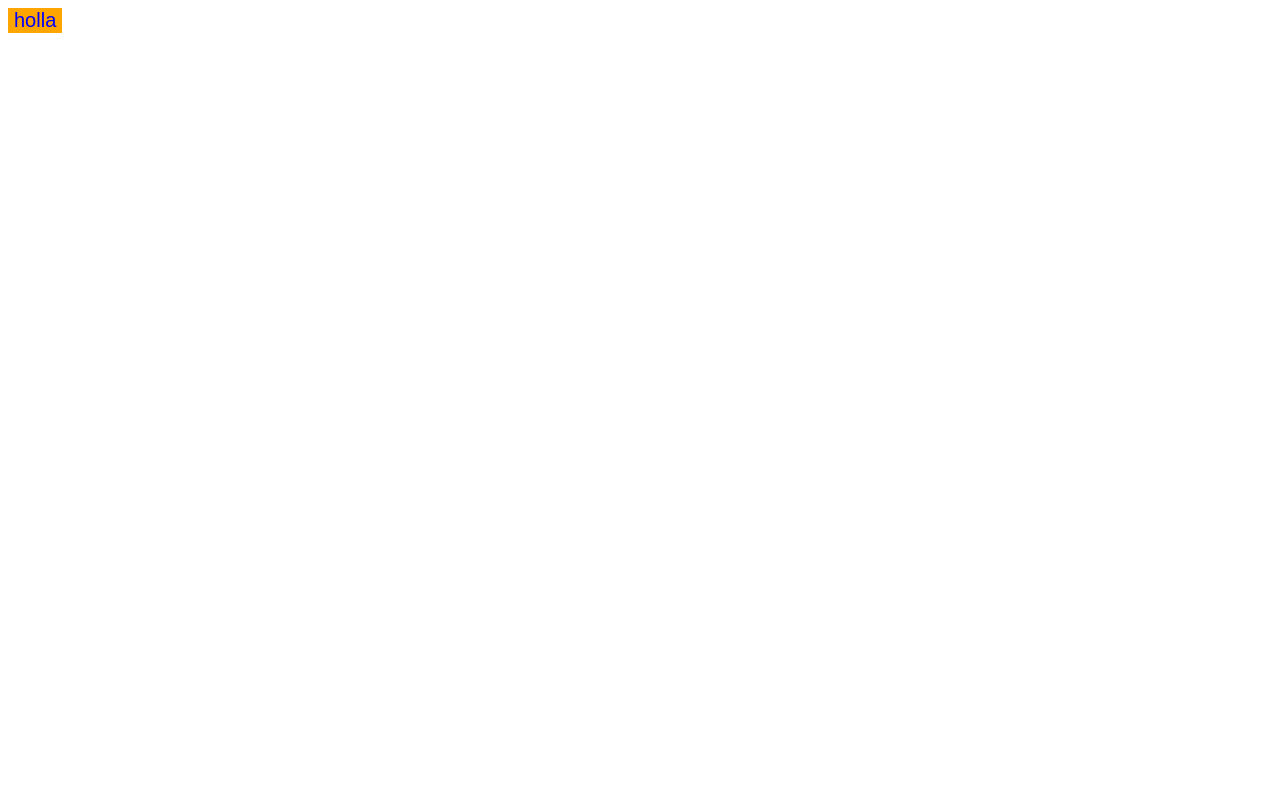
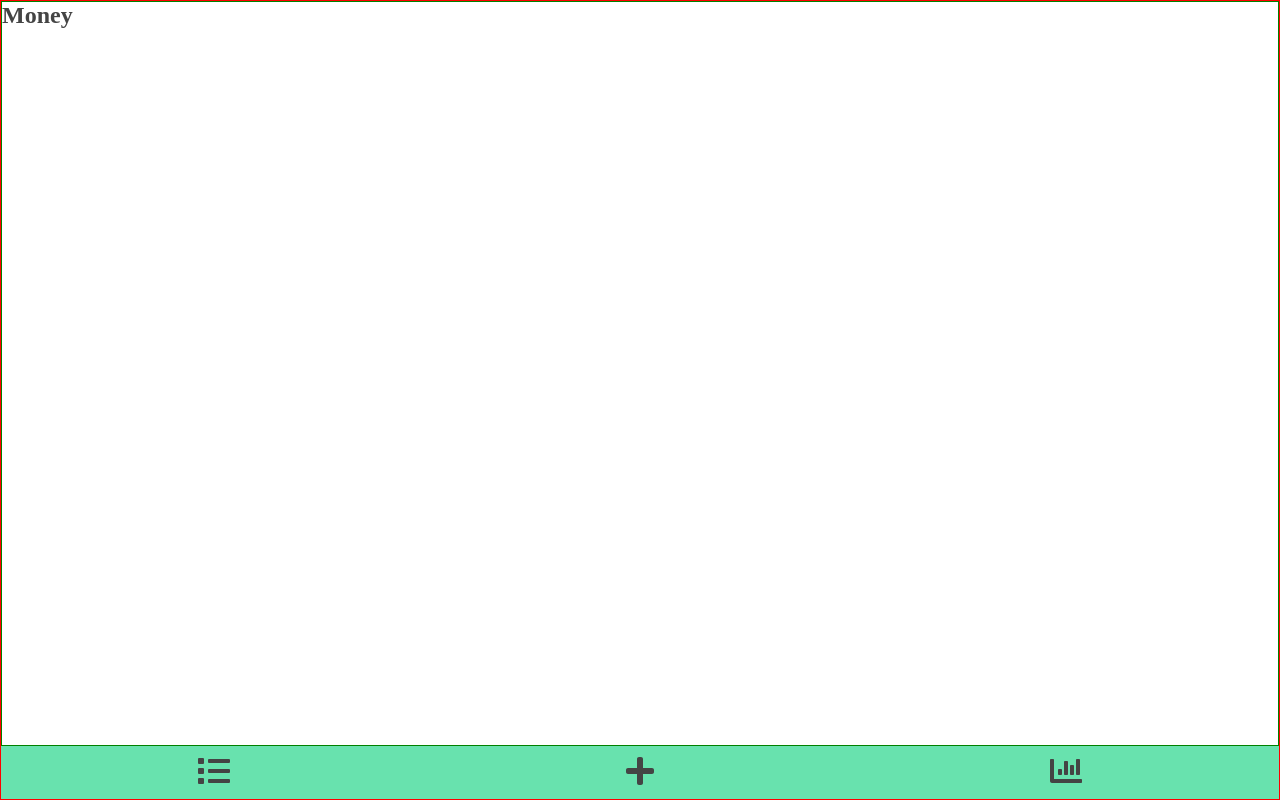
Before and after one commit to lavaboy1738/xpensity-react, a React (Create React App) app: page /#/money in a window 1280 px wide. Built offline with nearby package versions, Linux system fonts and the light colour scheme.

Commit message:
nav layout finished

```diff
--- a/package.json
+++ b/package.json
@@ -3,6 +3,9 @@
   "version": "0.1.0",
   "private": true,
   "dependencies": {
+    "@fortawesome/fontawesome-svg-core": "^1.2.32",
+    "@fortawesome/free-solid-svg-icons": "^5.15.1",
+    "@fortawesome/react-fontawesome": "^0.1.12",
     "@testing-library/jest-dom": "^5.11.4",
     "@testing-library/react": "^11.1.0",
     "@testing-library/user-event": "^12.1.10",
@@ -12,6 +15,7 @@
     "@types/react-dom": "^16.9.8",
     "react": "^17.0.1",
     "react-dom": "^17.0.1",
+    "react-router-dom": "^5.2.0",
     "react-scripts": "4.0.0",
     "styled-components": "^5.2.1",
     "typescript": "^4.0.3",
@@ -42,6 +46,7 @@
     ]
   },
   "devDependencies": {
+    "@types/react-router-dom": "^5.1.6",
     "@types/styled-components": "^5.1.4"
   }
 }
--- a/src/App.tsx
+++ b/src/App.tsx
@@ -1,23 +1,105 @@
 import React from 'react';
 import styled from "styled-components";
+import {FontAwesomeIcon} from "@fortawesome/react-fontawesome";
+import {faPlus, faList, faChartBar} from "@fortawesome/free-solid-svg-icons";
 
-const StyledButton = styled.button`
-  color: blue;
-  font-size: 20px;
-  border: none;
-  outline: none;
-  background-color: orange;
-  &:hover{
-    cursor:pointer;
-    background: red;
+import {
+  HashRouter as Router,
+  Switch,
+  Route,
+  Link,
+  Redirect
+} from "react-router-dom";
+
+function Overview() {
+  return <h2>Overview</h2>;
+}
+
+function Money() {
+  return <h2>Money</h2>;
+}
+
+function Stats() {
+  return <h2>Stats</h2>;
+}
+
+function NoMatch(){
+  return (
+    <div>404 boi</div>
+  )
+}
+
+const height = window.innerHeight;
+
+const Wrapper = styled.div`
+  border: 1px solid red;
+  display: flex;
+  flex-direction: column;
+`
+
+const Main = styled.div`
+  border: 1px solid green;
+  flex-grow: 1;
+  overflow: auto;
+`
+
+const Nav = styled.nav`
+  background-color: #68e2ae;
+
+  ul{
+    display: flex;
+    li{
+      width: 33.33333%;
+      text-align: center;
+      padding: 0.5rem 0;
+      font-size: 2rem;
+    }
   }
-`;
+
+`
 
 function App() {
   return (
-    <div>
-      <StyledButton>holla</StyledButton>
-    </div>
+    <Router>
+      <Wrapper style={{height: `${height}px`}} >
+        <Main>
+          <Switch >
+            <Route path="/overview">
+              <Overview />
+            </Route>
+            <Route path="/stats">
+              <Stats />
+            </Route>
+            <Route path="/money">
+              <Money />
+            </Route>
+            <Redirect exact from="/" to="/money" />
+            <Route path="*" >
+              <NoMatch/>
+            </Route>
+          </Switch>
+        </Main>
+        <Nav>
+          <ul>
+            <li>
+              <Link to="/overview">
+                <FontAwesomeIcon icon={faList} ></FontAwesomeIcon>
+              </Link>
+            </li>
+            <li>
+              <Link to="/money">
+              <FontAwesomeIcon icon={faPlus} ></FontAwesomeIcon>
+              </Link>
+            </li>
+            <li>
+              <Link to="/stats">
+              <FontAwesomeIcon icon={faChartBar} ></FontAwesomeIcon>
+              </Link>
+            </li>
+          </ul>
+        </Nav>
+      </Wrapper>
+    </Router>
   );
 }
 
--- /dev/null
+++ b/src/index.scss
@@ -0,0 +1,25 @@
+@import-normalize;
+
+*{
+    margin: 0;
+    padding: 0;
+    box-sizing: border-box;
+    color: #444444
+}
+
+*::before{
+    box-sizing: border-box;
+}
+
+*::after{
+    box-sizing: border-box;
+}
+
+ul, ol {
+    list-style: none;
+}
+
+a{
+    text-decoration: none;
+    color: inherit;
+}
--- a/src/index.tsx
+++ b/src/index.tsx
@@ -2,6 +2,7 @@ import React from 'react';
 import ReactDOM from 'react-dom';
 import App from './App';
 import reportWebVitals from './reportWebVitals';
+import "./index.scss";
 
 ReactDOM.render(
   <React.StrictMode>
```
Also changed, not shown: 1 other file (tests, documents, lock files or other folders).
